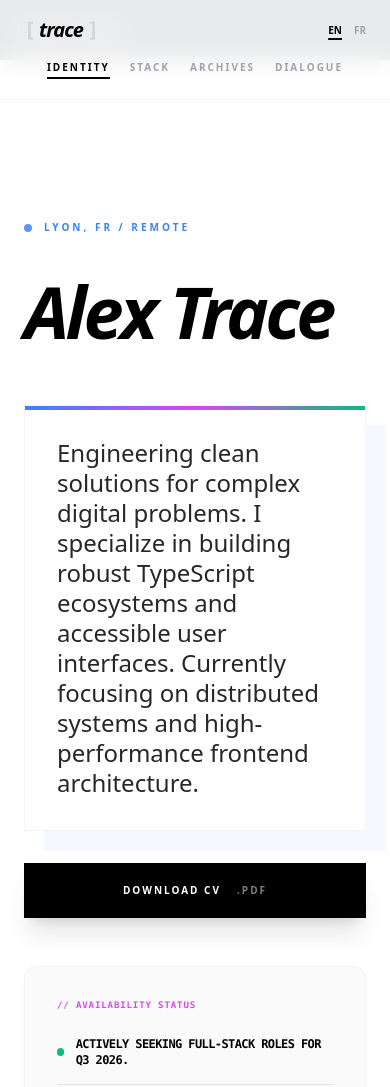
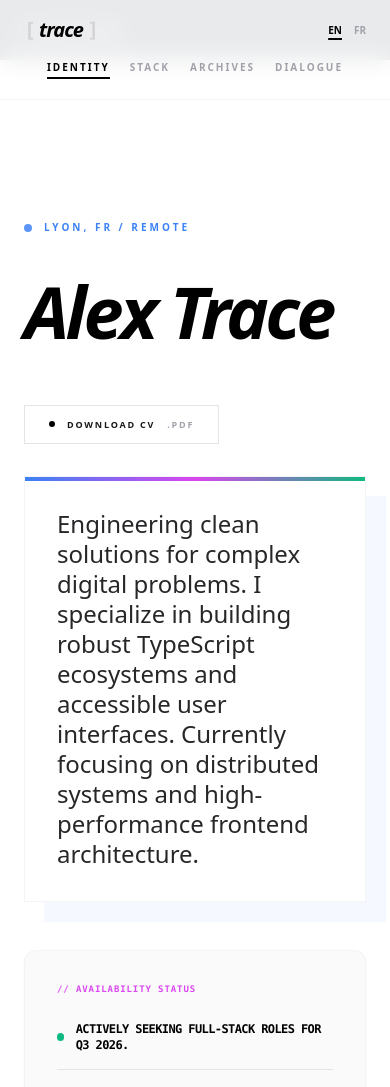
Before and after one commit to rezamirzad/alex.trace, a Next.js app in the folder frontend/: page / in a window 390 px wide. Shown: the top 1087 px of the page. Built offline with nearby package versions, Linux system fonts and the light colour scheme.

Commit message:
mobile mobile cv button 2

```diff
--- a/frontend/src/app/components/Profile.tsx
+++ b/frontend/src/app/components/Profile.tsx
@@ -10,7 +10,6 @@
             {t.hero.location}
           </span>
         </div>
-        <span className="text-[10px] font-mono text-zinc-300 font-bold"></span>
       </div>
 
       <h1 className="text-7xl md:text-9xl font-bold text-black mb-16 italic leading-[0.8] hover:text-blue-600 transition-colors cursor-default">
@@ -19,6 +18,19 @@
 
       <div className="flex flex-col lg:flex-row gap-12 lg:gap-20 items-start">
         <div className="lg:w-3/5 w-full flex flex-col">
+          {/* Mobile-First Download Button: Positioned above the text on small screens */}
+          <div className="mb-8 lg:hidden">
+            <a
+              href={`/${t.hero.cvFilename}`}
+              download={t.hero.cvFilename}
+              className="inline-flex items-center gap-3 px-6 py-3 border border-zinc-200 text-[9px] font-black uppercase tracking-[0.2em] text-zinc-900 hover:bg-zinc-50 transition-all"
+            >
+              <span className="w-1.5 h-1.5 bg-black rounded-full"></span>
+              {t.buttons.downloadCv}
+              <span className="text-zinc-400">.PDF</span>
+            </a>
+          </div>
+
           <div className="relative p-8 border border-zinc-100 bg-white shadow-[20px_20px_0px_0px_rgba(59,130,246,0.05)]">
             <div className="absolute top-0 left-0 w-full h-1 bg-gradient-to-r from-blue-500 via-fuchsia-500 to-emerald-500"></div>
             <p className="text-2xl md:text-3xl font-medium text-zinc-800 leading-tight">
@@ -26,12 +38,12 @@
             </p>
           </div>
 
-          {/* Moved Download Button: Full width on mobile, auto width on desktop */}
-          <div className="mt-8 lg:mt-12">
+          {/* Desktop Download Button: Hidden on mobile, original style for large screens */}
+          <div className="mt-12 hidden lg:block">
             <a
               href={`/${t.hero.cvFilename}`}
               download={t.hero.cvFilename}
-              className="text-[10px] font-black uppercase tracking-[0.2em] px-10 py-5 bg-black text-white hover:bg-blue-600 transition-all shadow-xl flex items-center justify-center md:justify-start md:inline-flex gap-4 w-full md:w-auto"
+              className="text-[10px] font-black uppercase tracking-[0.2em] px-10 py-5 bg-black text-white hover:bg-blue-600 transition-all shadow-xl flex items-center gap-4 inline-flex"
             >
               {t.buttons.downloadCv}
               <span className="opacity-50">.PDF</span>
```
